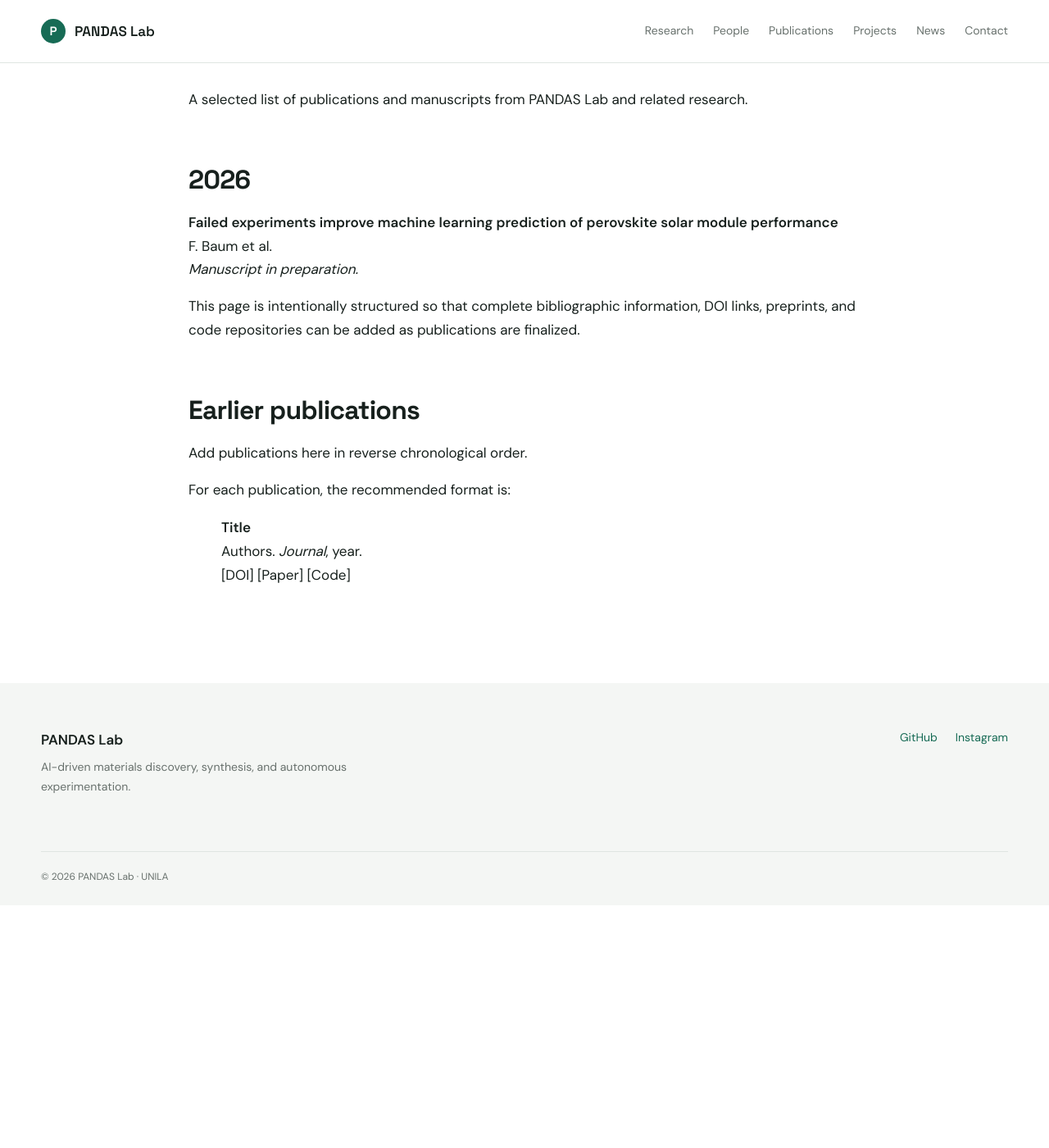
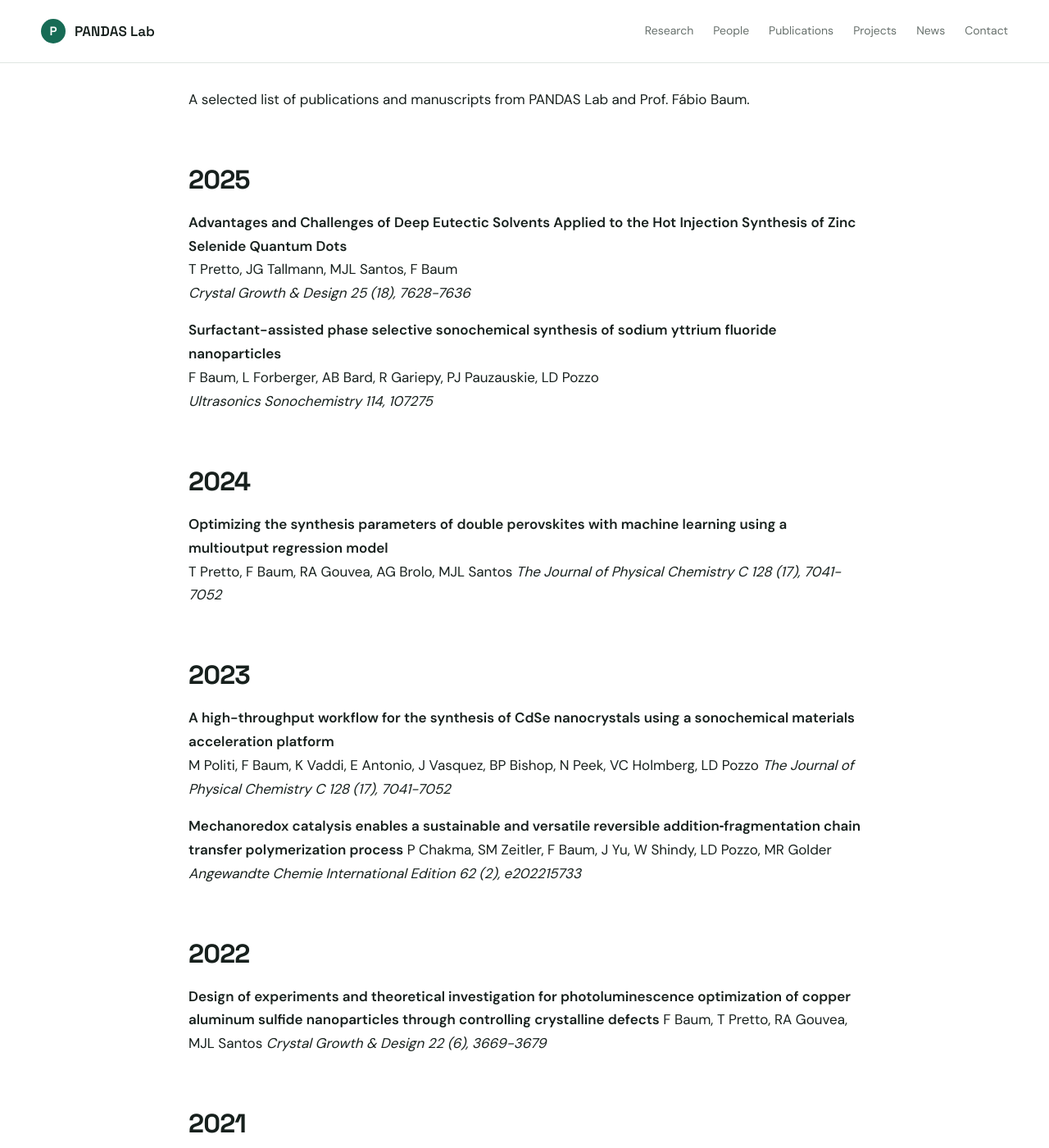
Before and after one commit to pandas-unila/pandas-unila.github.io, a Jekyll site: the page built from publications.md, in a window 1280 px wide and 1400 px high, scrolled down 364 px. Shown: the whole window at 82% size. Built offline with Jekyll 4.4.1, drawn with Linux system fonts in a browser that asks for light colours; before the commit the page ends 1468 px from its top, so only the background shows below that; some of the changed text lies outside the part shown.

Commit message:
Revise publication list and update years
Updated publication entries and years in the list.

```diff
--- a/publications.md
+++ b/publications.md
@@ -4,22 +4,48 @@ title: "Publications"
 permalink: /publications/
 ---
 
-A selected list of publications and manuscripts from PANDAS Lab and related research.
+A selected list of publications and manuscripts from PANDAS Lab and Prof. Fábio Baum.
 
-## 2026
+## 2025
 
-**Failed experiments improve machine learning prediction of perovskite solar module performance**
-F. Baum et al.
-*Manuscript in preparation.*
+**Advantages and Challenges of Deep Eutectic Solvents Applied to the Hot Injection Synthesis of Zinc Selenide Quantum Dots**
+T Pretto, JG Tallmann, MJL Santos, F Baum
+*Crystal Growth & Design 25 (18), 7628-7636*
 
-This page is intentionally structured so that complete bibliographic information, DOI links, preprints, and code repositories can be added as publications are finalized.
+**Surfactant-assisted phase selective sonochemical synthesis of sodium yttrium fluoride nanoparticles**
+F Baum, L Forberger, AB Bard, R Gariepy, PJ Pauzauskie, LD Pozzo
+*Ultrasonics Sonochemistry 114, 107275*
 
-## Earlier publications
+## 2024
 
-Add publications here in reverse chronological order.
+**Optimizing the synthesis parameters of double perovskites with machine learning using a multioutput regression model**
+T Pretto, F Baum, RA Gouvea, AG Brolo, MJL Santos
+*The Journal of Physical Chemistry C 128 (17), 7041-7052*
 
-For each publication, the recommended format is:
+## 2023
 
-> **Title**
-> Authors. *Journal*, year.
-> [DOI] [Paper] [Code]
+**A high-throughput workflow for the synthesis of CdSe nanocrystals using a sonochemical materials acceleration platform**
+M Politi, F Baum, K Vaddi, E Antonio, J Vasquez, BP Bishop, N Peek, VC Holmberg, LD Pozzo
+*The Journal of Physical Chemistry C 128 (17), 7041-7052*
+
+**Mechanoredox catalysis enables a sustainable and versatile reversible addition‐fragmentation chain transfer polymerization process**
+P Chakma, SM Zeitler, F Baum, J Yu, W Shindy, LD Pozzo, MR Golder
+*Angewandte Chemie International Edition 62 (2), e202215733*
+
+## 2022
+
+**Design of experiments and theoretical investigation for photoluminescence optimization of copper aluminum sulfide nanoparticles through controlling crystalline defects**
+F Baum, T Pretto, RA Gouvea, MJL Santos
+*Crystal Growth & Design 22 (6), 3669-3679*
+
+## 2021
+
+**Design of experiments a powerful tool to improve the selectivity of copper antimony sulfide nanoparticles synthesis**
+T Pretto, F Baum, G Fernandes Souza Andrade, MJ Leite Santos
+*CrystEngComm 23 (2), 397-403*
+
+## 2020
+
+**Machine learning tools to predict hot injection syntheses outcomes for II–VI and IV–VI quantum dots**
+F Baum, T Pretto, A Köche, MJL Santos
+*The Journal of Physical Chemistry C 124 (44), 24298-24305*
```
